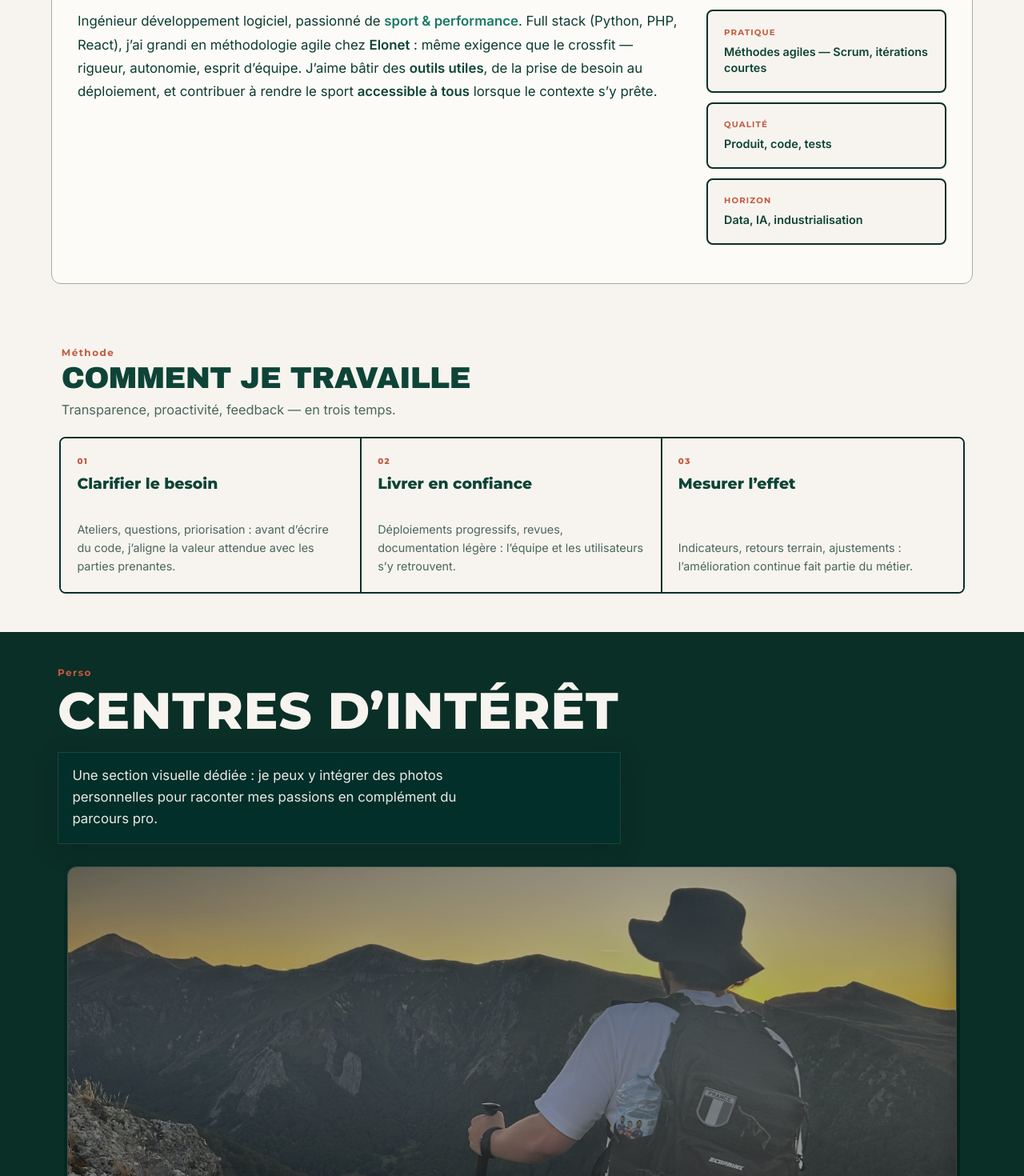
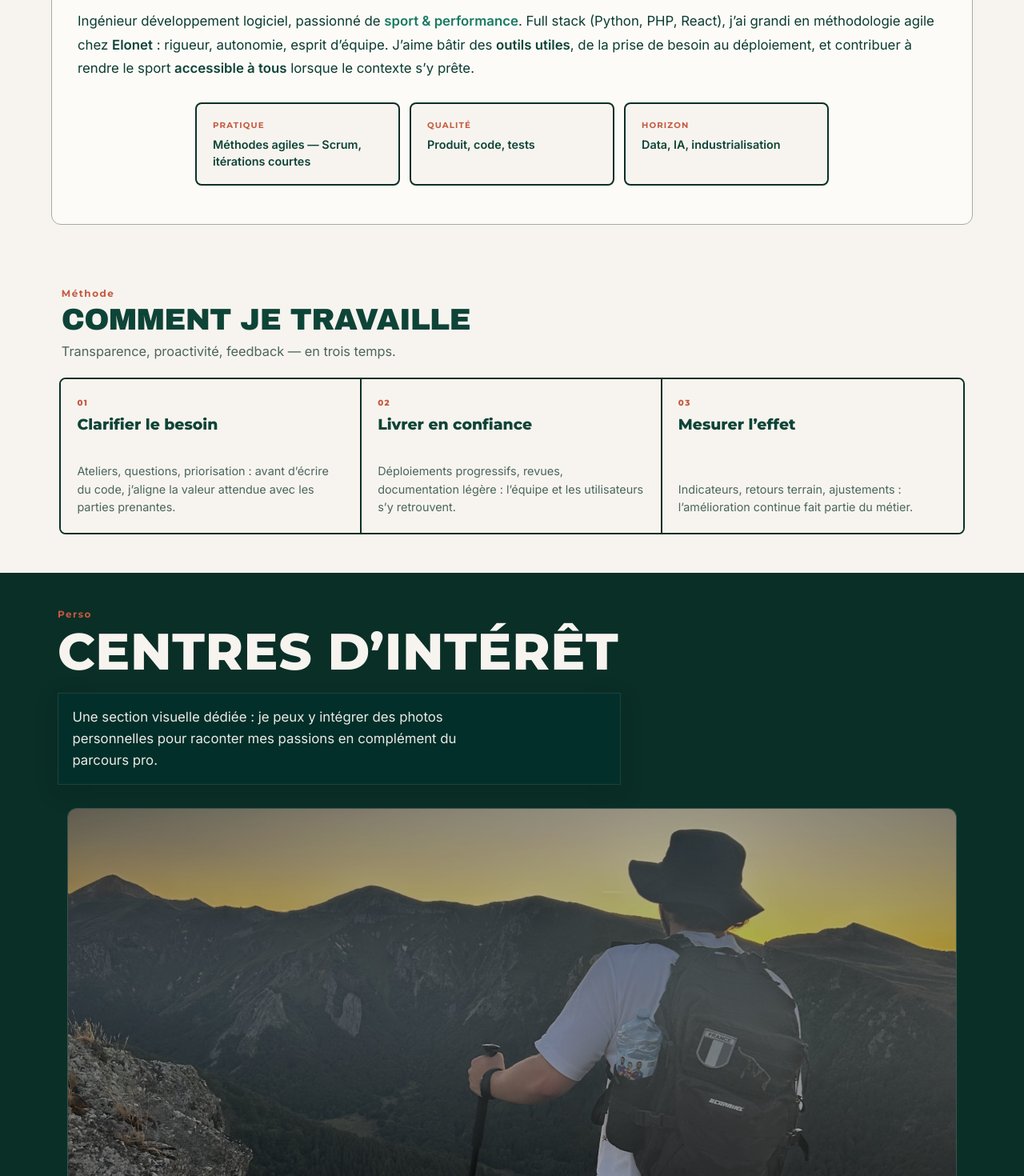
Before and after one commit to T1W3R/portefolio, a Vue app: page /a-propos in a window 1280 px wide. Shown: the part 1140-2610 px from the top of the page at 80% size. Built offline with nearby package versions, Linux system fonts and the light colour scheme.

Commit message:
Update styles in AboutView and CSS for improved layout and responsiveness; replace image in formations directory.

```diff
--- a/src/assets/style.css
+++ b/src/assets/style.css
@@ -973,10 +973,9 @@ body.nav-open .nav__panel {
 
 .home-intro-band__p {
   margin: 0;
-  font-size: 0.92rem;
+  font-size: 1rem;
   line-height: 1.65;
   color: color-mix(in srgb, var(--cream) 94%, transparent);
-  max-width: 52ch;
 }
 
 .home-intro-band__actions {
@@ -2043,17 +2042,32 @@ body.nav-open .nav__panel {
 
 @media (min-width: 780px) {
   .about-page__split {
-    grid-template-columns: 1fr min(36%, 300px);
+    display: flex;
+    gap: 1.75rem;
+    align-items: start;
+    flex-direction: column;
   }
 }
 
 .about-values {
-  list-style: none;
-  margin: 0;
-  padding: 0;
-  display: flex;
-  flex-direction: column;
-  gap: 0.75rem;
+    list-style: none;
+    margin: 0;
+    padding: 0;
+    display: flex;
+    flex-direction: row;
+    gap: 0.75rem;
+    margin: 0 auto;
+}
+
+@media (max-width: 780px) {
+  .about-values {
+    flex-direction: column;
+    width: auto;
+  }
+
+  .about-values__item {
+    width: 100% !important;
+  }
 }
 
 .about-values__item {
@@ -2062,6 +2076,7 @@ body.nav-open .nav__panel {
   border: 2px solid var(--brand-green-deep);
   border-radius: var(--radius-sm);
   transition: background 0.2s var(--ease), box-shadow 0.25s var(--ease);
+  width: 20vw;
 }
 
 .about-values__item:hover {
@@ -2248,8 +2263,6 @@ body.nav-open .nav__panel {
   border: 1px solid color-mix(in srgb, var(--cream) 20%, transparent);
   border-radius: var(--radius);
   overflow: hidden;
-  box-shadow: 0 24px 46px rgba(0, 0, 0, 0.35),
-    inset 0 1px 0 rgba(255, 255, 255, 0.08);
 }
 
 .interests-card__media {
@@ -3080,10 +3093,6 @@ body.nav-open .nav__panel {
 /* Page Formations — grille + cartes lieu / liens officiels */
 .formations-page__stripe .home-intro-band__head {
   margin-bottom: 1.35rem;
-}
-
-.formations-page__stripe-body {
-  max-width: 58rem;
 }
 
 .contact-page__stripe .home-intro-band__head {
--- a/src/views/AboutView.vue
+++ b/src/views/AboutView.vue
@@ -42,7 +42,7 @@
             Ingénieur développement logiciel, passionné de
             <em>sport &amp; performance</em>. Full stack (Python, PHP, React), j’ai grandi en
             méthodologie agile chez
-            <strong>Elonet</strong> : même exigence que le crossfit — rigueur, autonomie, esprit
+            <strong>Elonet</strong> : rigueur, autonomie, esprit
             d’équipe. J’aime bâtir des <strong>outils utiles</strong>, de la prise de besoin au
             déploiement, et contribuer à rendre le sport
             <strong>accessible à tous</strong> lorsque le contexte s’y prête.
```
Also changed, not shown: public/images/formations/maubeuge.jpg.
